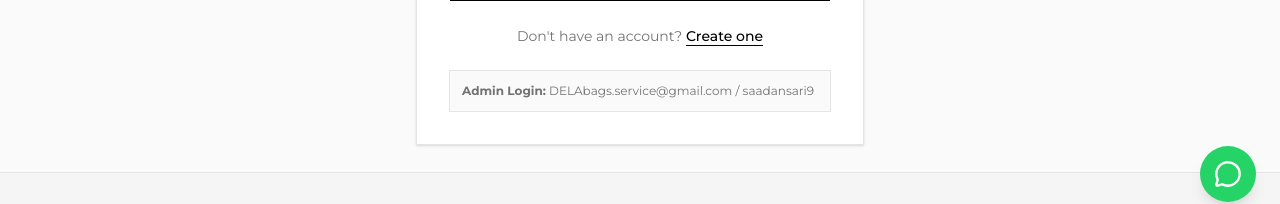
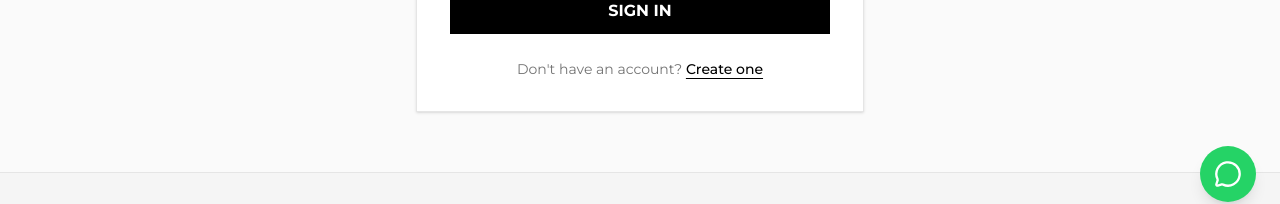
Before and after one commit to Saadansari9/dela-bags-, a Next.js app: page /login in a window 1280 px wide. Shown: the part 574-778 px from the top of the page. Built offline with nearby package versions, Linux system fonts and the light colour scheme; no server answers; a web font is replaced by a local one.

Commit message:
Remove Admin Login helper box from login page for production

```diff
--- a/src/app/(store)/login/page.tsx
+++ b/src/app/(store)/login/page.tsx
@@ -166,10 +166,6 @@
           Create one
         </Link>
       </p>
-
-      <div className="mt-6 p-3 bg-neutral-50 border text-xs text-muted-foreground">
-        <strong>Admin Login:</strong> DELAbags.service@gmail.com / saadansari9
-      </div>
     </div>
   );
 }
```
